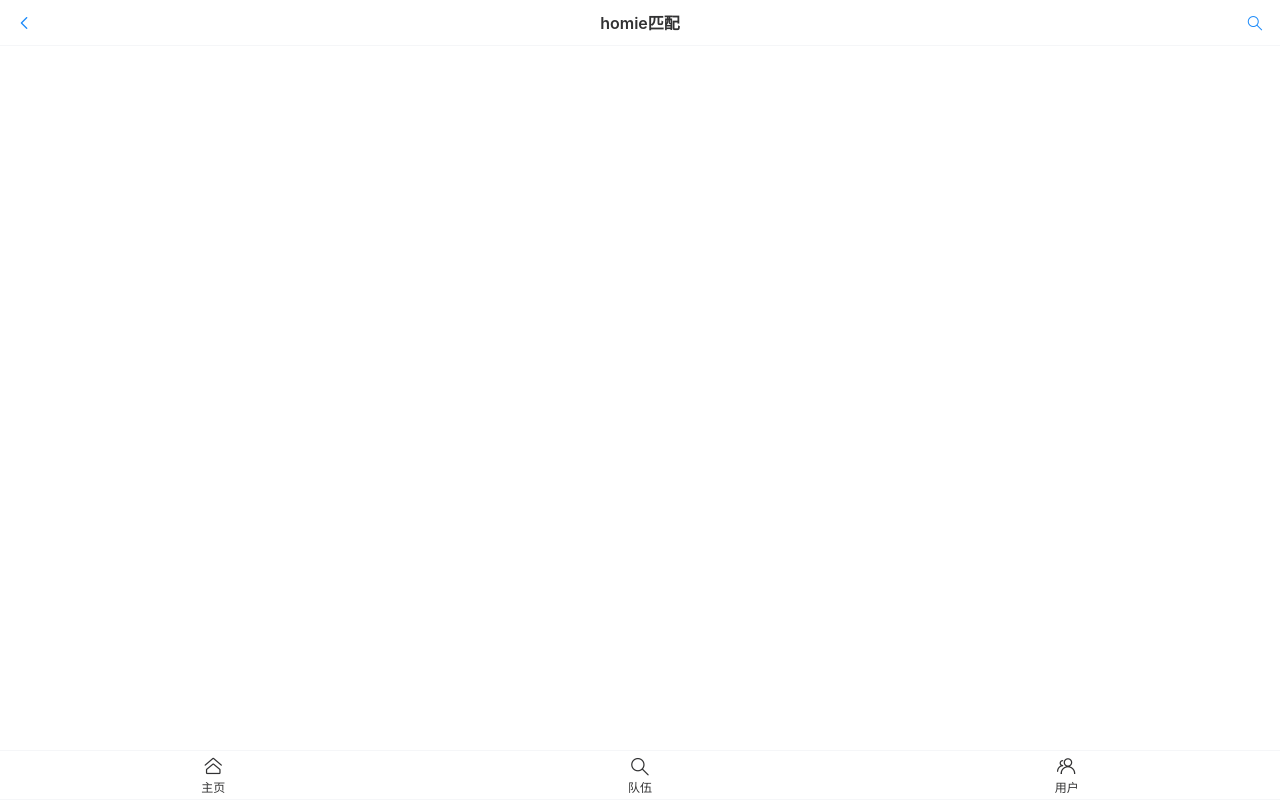
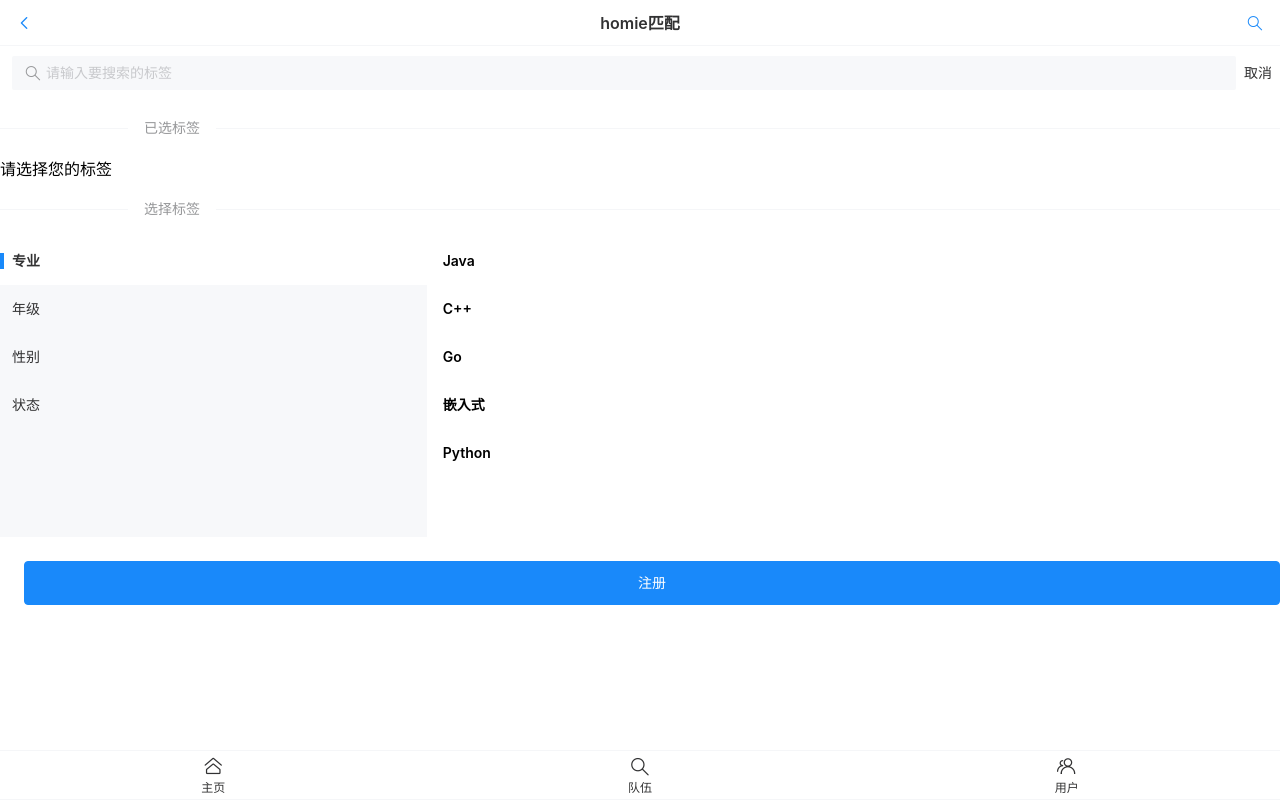
Before and after one commit to dnwwdwd/homeiMatching-frontend, a Vue app: page /user/registerTags in a window 1280 px wide. Before the commit this address had no page. Built offline with nearby package versions, Linux system fonts and the light colour scheme.

Commit message:
add 添加队伍详情页和更换队伍头像 add 前端响应拦截登录 add 完善注册页面，支持添加头像、标签、手机号等参数

```diff
--- a/src/config/route.ts
+++ b/src/config/route.ts
@@ -12,6 +12,7 @@ import UserJoinPage from "../pages/UserTeamJoinPage.vue";
 import UserTeamCreatePage from "../pages/UserTeamCreatePage.vue";
 import UserRegisterPage from "../pages/UserRegisterPage.vue";
 import TeamIntroPage from "../pages/TeamIntroPage.vue";
+import RegisterTagsPage from "../pages/RegisterTagsPage.vue";
 
 const routes = [
     { path: '/', component: Index },
@@ -24,7 +25,8 @@ const routes = [
     { path: '/user/listByTag', title:'搜索结果', component: SearchResultPage },
     { path: '/user/edit', title:'编辑信息', component: UserEditPage },
     { path: '/user/login', title:'登录', component: UserLoginPage },
-    { path: '/user/register', title:'登录', component: UserRegisterPage },
+    { path: '/user/register', title:'注册', component: UserRegisterPage },
+    { path: '/user/registerTags', title:'选择标签', component: RegisterTagsPage },
     { path: '/user/update', title:'个人信息修改', component: UserUpdatePage },
     { path: '/user/team/join', title:'我加入的队伍', component: UserJoinPage },
     { path: '/user/team/create', title:'我创建的队伍', component: UserTeamCreatePage },
--- /dev/null
+++ b/src/pages/RegisterTagsPage.vue
@@ -0,0 +1,150 @@
+<template>
+  <form action="/public">
+    <van-search
+        v-model="searchText"
+        show-action
+        placeholder="请输入要搜索的标签"
+        @search="onSearch"
+        @cancel="onCancel"
+    />
+  </form>
+  <van-divider content-position="left">已选标签</van-divider>
+  <div v-if="activeIds.length === 0">请选择您的标签</div>
+  <van-row gutter="16" style="padding: 0 16px">
+    <van-col>
+      <van-tag v-for="tag in activeIds"  closeable size="medium" type="primary" @close="doClose(tag)">
+        {{tag}}
+      </van-tag>
+    </van-col>
+  </van-row>
+  <van-divider content-position="left">选择标签</van-divider>
+  <van-tree-select
+      v-model:active-id="activeIds"
+      v-model:main-active-index="activeIndex"
+      :items="tagList"
+  />
+  <div style="padding: 12px">
+    <van-button block type="primary" @click="doSearchResult" style="margin: 12px">注册</van-button>
+  </div>
+</template>
+
+<script setup>
+import { ref } from 'vue';
+import {useRoute, useRouter} from 'vue-router';
+import myAxios from "../plugins/myAxios.ts";
+import {showToast} from "vant";
+
+const router = useRouter();
+const route = useRoute();
+
+const searchText = ref('');
+let originTagList = [
+  {
+    text: '专业',
+    children: [
+      { text: 'Java', id: 'java' },
+      { text: 'C++', id: 'c++' },
+      { text: 'Go', id: 'go' },
+      { text: '嵌入式', id: '嵌入式' },
+      { text: 'Python', id: 'python' },
+    ],
+  },
+  {
+    text: '年级',
+    children: [
+      { text: '大一', id: '大一' },
+      { text: '大二', id: '大二' },
+      { text: '大三', id: '大三' },
+      { text: '大四', id: '大四' },
+      { text: '研一', id: '研一' },
+      { text: '研二', id: '研二' },
+      { text: '研三', id: '研三' },
+    ],
+  },
+  {
+    text: '性别',
+    children: [
+      { text: '男', id: '男' },
+      { text: '女', id: '女' },
+    ],
+  },
+  {
+    text: '状态',
+    children: [
+      { text: '单身', id: '单身' },
+      { text: '有对象', id: '有对象' },
+      { text: '已婚', id: '已婚' },
+      { text: 'emo', id: 'emo' },
+      { text: '内卷', id: '内卷' },
+    ],
+  },
+];
+let tagList = ref(originTagList);
+const onSearch = () => {
+  tagList.value = originTagList.map(parentTag => {
+    if (Array.isArray(parentTag.children) && parentTag.children.length > 0) {
+      const tempChildren = parentTag.children.filter(item => item.text.includes(searchText.value));
+      const tempParentTag = { ...parentTag };
+      tempParentTag.children = tempChildren;
+      return tempParentTag;
+    }
+    return parentTag;
+  });
+};
+
+const onCancel = () => {
+  searchText.value = '';
+  tagList.value = originTagList;
+}
+
+// 已选中的标签
+const activeIds = ref([]);
+const activeIndex = ref(0);
+
+// 一处标签
+function doClose(tag) {
+  activeIds.value = activeIds.value.filter(item => {
+    return item !== tag
+  });
+}
+
+const { registerUser } = route.query;
+
+const doSearchResult =  async () =>{
+  // 执行搜索后跳转
+  // router.push({
+  //   path: '/user/listByTag',
+  //   query: {
+  //     tags: activeIds.value
+  //   }
+  // })
+  const registerUserParam = JSON.parse(registerUser);
+  console.log(registerUser);
+  console.log(activeIds.value);
+  const userId = await myAxios.post('/user/register', {
+    userAccount: registerUserParam.userAccount,
+    userPassword: registerUserParam.userPassword,
+    checkPassword: registerUserParam.checkPassword,
+    planetCode: registerUserParam.planetCode,
+    gender: registerUserParam.gender,
+    avatarUrl: registerUserParam.avatarUrl,
+    username: registerUserParam.username,
+    phone: registerUserParam.phone,
+    tagNameList: activeIds.value,
+  });
+  if (userId?.code === 0) {
+    showToast('注册成功');
+    router.push({
+      path: '/user/login'
+    })
+  } else {
+    showToast('注册失败');
+
+  }
+
+};
+</script>
+
+<style scoped>
+
+</style>
--- a/src/pages/SearchResultPage.vue
+++ b/src/pages/SearchResultPage.vue
@@ -38,7 +38,7 @@ onMounted(async() => {
     // 如果请求成功，就把响应结果返回给userList
     userList.value = userListData;
   }
-})
+});
 
 </script>
 
--- a/src/pages/UserLoginPage.vue
+++ b/src/pages/UserLoginPage.vue
@@ -58,7 +58,6 @@ const onSubmit = async () => {
   }
 };
 
-
 </script>
 <style scoped>
 
--- a/src/pages/UserRegisterPage.vue
+++ b/src/pages/UserRegisterPage.vue
@@ -74,8 +74,6 @@
 <script setup lang="ts">
 import {ref} from "vue";
 import {useRouter} from "vue-router";
-import myAxios from "../plugins/myAxios";
-import {showToast} from "vant";
 
 const router = useRouter();
 
@@ -88,8 +86,32 @@ const avatarUrl = ref('');
 const username = ref('');
 const phone = ref('');
 
-const onSubmit = async () => {
-  const res = await myAxios.post('/user/register', {
+// const onSubmit = async () => {
+//   const res = await myAxios.post('/user/register', {
+//     userAccount: userAccount.value,
+//     userPassword: userPassword.value,
+//     checkPassword: checkPassword.value,
+//     planetCode: planetCode.value,
+//     gender: gender.value === '男' ? 1 : 0,
+//     avatarUrl: avatarUrl.value,
+//     username: username.value,
+//     phone: phone.value,
+//   });
+//   if (res?.code === 0) {
+//     showToast("注册成功");
+//     router.push({
+//       path: '/user/registerTags',
+//
+//     })
+//   } else {
+//     showToast("注册失败" + (res.description ? `, ${res.description}` : ''));
+//   }
+// }
+
+
+
+const onSubmit = () => {
+  const registerUserParam = {
   userAccount: userAccount.value,
   userPassword: userPassword.value,
   checkPassword: checkPassword.value,
@@ -98,16 +120,18 @@ const onSubmit = async () => {
   avatarUrl: avatarUrl.value,
   username: username.value,
   phone: phone.value,
+};
+
+  console.log(userAccount.value);
+  console.log(registerUserParam);
+  router.push({
+    path: '/user/registerTags',
+    query: {
+      registerUser: JSON.stringify(registerUserParam),
+    }
   });
-  if (res?.code === 0) {
-    showToast("注册成功");
-    router.push({
-      path: '/'
-    })
-  } else {
-    showToast("注册失败" + (res.description ? `, ${res.description}` : ''));
-  }
-}
+};
+
 </script>
 
 <style scoped>
```
Also changed, not shown: src/plugins/myAxios.ts (+0 -34 lines). Lines whose indentation alone changed are shown as unchanged.
